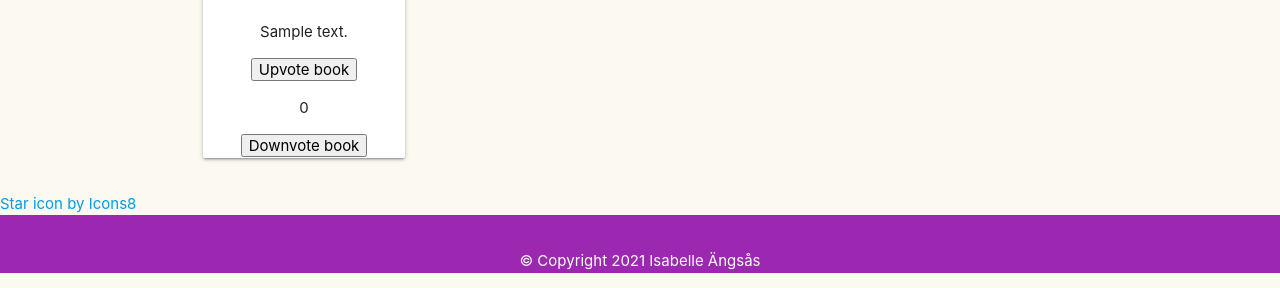
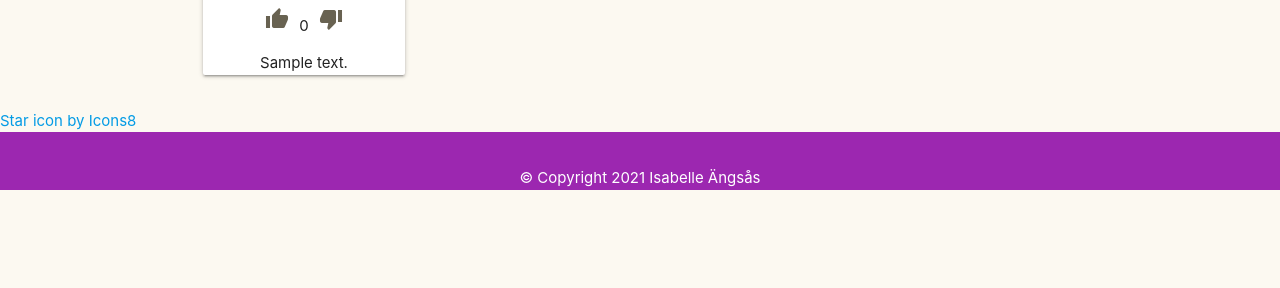
Before and after one commit to mmmangooo/Milestone-project3, a Flask app: page / in a window 1280 px wide. Shown: the part 1145-1433 px from the top of the page. After the commit the page ends 1335 px from the top, so only its background shows below. Run offline with Flask 2, Linux system fonts and the light colour scheme; a database or web service that is not in the repository returns one stand-in record (values such as "Sample title"); some libraries are stand-ins or nearby versions.

Commit message:
Added upvote/downvote icons

```diff
--- a/static/css/style.css
+++ b/static/css/style.css
@@ -10,6 +10,15 @@ nav ul li a {
     color: #9c27b0 ;
     font-weight: bold;
 }
+
+.vote-btn {
+    display: inline;
+    border: none;
+    background-color: #fff;
+    color: #686251;
+}
+
+
 
 .form-container {
     margin: 4rem;
--- a/static/js/script.js
+++ b/static/js/script.js
@@ -9,10 +9,9 @@ $('.carousel').carousel({
 let counter = 0;
 $('#upVote').click(function(){
     counter++;
-$('#count').text(counter);
-});
 $('#downVote').click(function(){
     counter--;
+});
 $('#count').text(counter);
 });
 });
--- a/templates/index.html
+++ b/templates/index.html
@@ -80,15 +80,19 @@
                                 <img src="https://img.icons8.com/fluent/36/000000/star.png"/>
                             {% endif %}
                         </div>
-                        <div class="upvote center-align"></div>
+                        <div class="vote">
+                            <button class="vote-btn" id= "upVote">
+                                <i class="material-icons">thumb_up</i>
+                            </button>
+                            <span id="count">0</span>
+                            <button class="vote-btn" id="downVote">
+                                <i class="material-icons">thumb_down</i>
+                            </button>
+
+                        </div>
                         <p>
                             {{ book.description }}</p>
-                            <div class="vote">
-                                <button id="upVote">Upvote book</button>
-                                <p id="count">0</p>
-                                <button id="downVote">Downvote book</button>
 
-                            </div>
                     </div>
 
                 </div>
```
